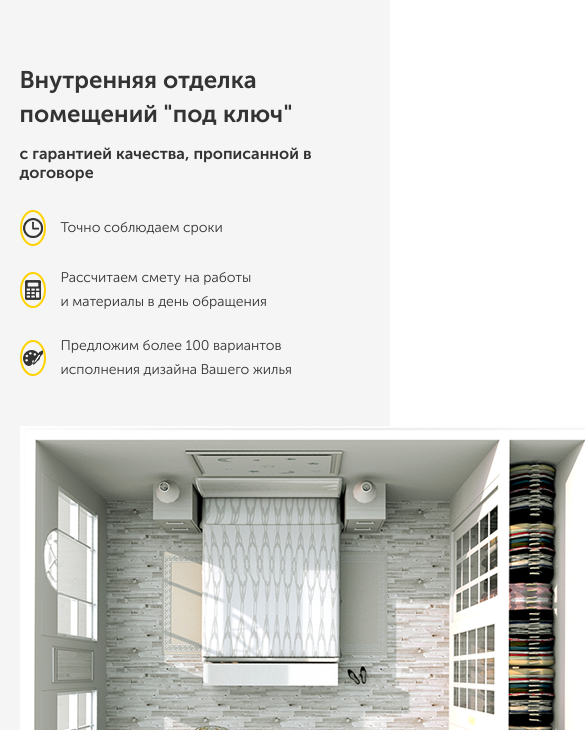
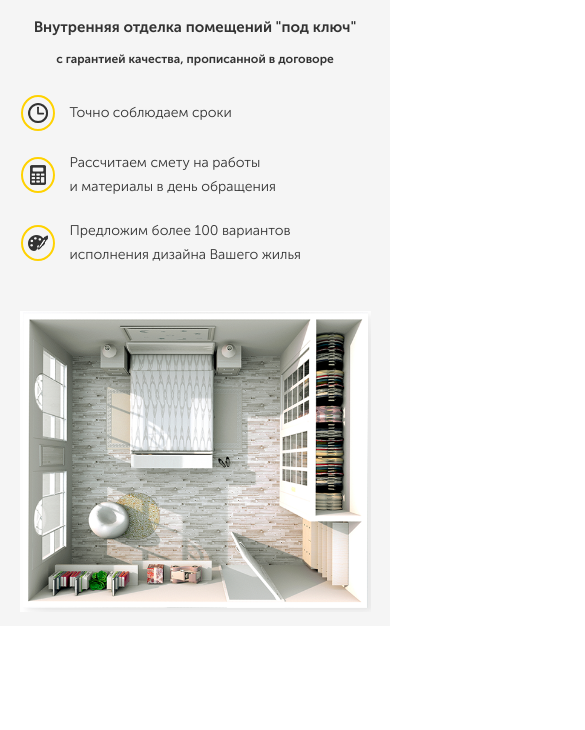
Before and after one commit to Darvin2019/webstart, a plain HTML site: page src/index.html in a window 390 px wide. Shown: the part 111-841 px from the top of the page, 585 px wide, since content can reach past the window. Drawn offline with Linux system fonts and the light colour scheme.

Commit message:
Сделан адаптив

```diff
--- a/src/index.html
+++ b/src/index.html
@@ -58,7 +58,7 @@
             </ul>
           </div>
           <div class="hero-img">
-            <img src="img/img.png" alt="План квартиры">
+            <img class="hero-img__width" src="img/img.png" alt="План квартиры">
           </div>
         </div>
       </div>
--- a/src/sass/_hero.sass
+++ b/src/sass/_hero.sass
@@ -52,8 +52,26 @@
       flex-direction: column
     &-list
       margin-bottom: 44px
+      &__img
+        padding: 8px 5px
     &-text
-      padding-right: 10px
+      display: flex
+      flex-direction: column
+      align-items: center
+    &-img
+      text-align: center
+@media (max-width: 970px)
+  .hero
+    padding: 10px 0
+    &-text
+      &__title
+        font-size: 30px
+        margin-bottom: 20px
+      &__subtitle
+        margin-bottom: 35px
+    &-img
+      &__width
+        width: 100%
 @media (max-width: 768px)
   .hero
     &-text
@@ -71,3 +89,20 @@
         font-size: 12px
       &__img
         margin-right: 15px
+@media (max-width: 575px)
+  .hero
+    &-text
+      &__title
+        font-size: 20px
+@media (max-width: 479px)
+  .hero
+    &-text
+      &__title
+        font-size: 18px
+@media (max-width: 435px)
+  .hero
+    &-text
+      &__title
+        font-size: 15px
+      &__subtitle
+        font-size: 12px
--- a/src/sass/_offer.sass
+++ b/src/sass/_offer.sass
@@ -63,11 +63,20 @@
       margin-bottom: 10px
     &__button
       font-size: 13px
+    &-feedback
+      text-align: center
 @media (max-width: 970px)
   .offer
     background: #fff
+    &__title
+      font-size: 20px
+      text-align: center
     &-block
+      display: flex
+      flex-direction: column
+      align-items: center
       margin: 0 auto
+      width: 60%
 @media (max-width: 768px)
   .offer
     background: #fff
```
Also changed, not shown: src/css/style.css, 1 other file.
